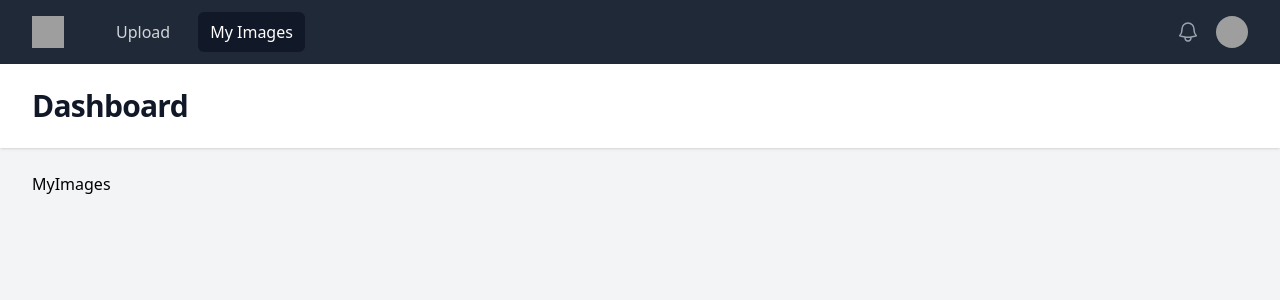
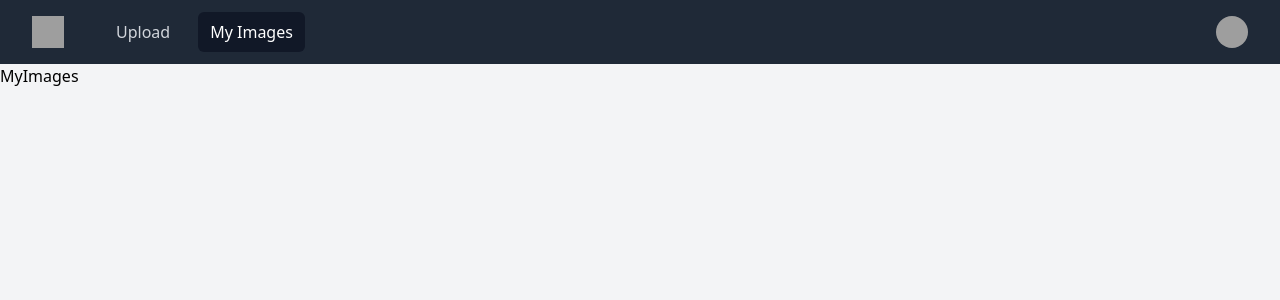
Before and after one commit to matthewserafica01/todo-list-laravel, a Vue app in the folder frontend/: page /images in a window 1280 px wide. Shown: the top 300 px of the page. Built offline with nearby package versions, Linux system fonts and the light colour scheme; grey boxes are pictures that could not be loaded.

Commit message:
Refactor DefaultLayout component to fix the navigation and remove notification button

```diff
--- a/frontend/src/components/DefautlLayout.vue
+++ b/frontend/src/components/DefautlLayout.vue
@@ -21,12 +21,6 @@
                     </div>
                     <div class="hidden md:block">
                         <div class="flex items-center ml-4 md:ml-6">
-                            <button type="button"
-                                class="relative p-1 text-gray-400 bg-gray-800 rounded-full hover:text-white focus:outline-none focus:ring-2 focus:ring-white focus:ring-offset-2 focus:ring-offset-gray-800">
-                                <span class="absolute -inset-1.5" />
-                                <span class="sr-only">View notifications</span>
-                                <BellIcon class="size-6" aria-hidden="true" />
-                            </button>
 
                             <!-- Profile dropdown -->
                             <Menu as="div" class="relative ml-3">
@@ -47,9 +41,14 @@
                                     <MenuItems
                                         class="absolute right-0 z-10 w-48 py-1 mt-2 origin-top-right bg-white rounded-md shadow-lg ring-1 ring-black/5 focus:outline-none">
                                         <MenuItem v-for="item in userNavigation" :key="item.name" v-slot="{ active }">
-                                        <a :href="item.href"
-                                            :class="[active ? 'bg-gray-100 outline-none' : '', 'block px-4 py-2 text-sm text-gray-700']">{{
-                                                item.name }}</a>
+                                        <a v-if="item.name !== 'Sign out'" :href="item.href"
+                                            :class="[active ? 'bg-gray-100 outline-none' : '', 'block px-4 py-2 text-sm text-gray-700']">
+                                            {{ item.name }}
+                                        </a>
+                                        <button v-else @click="logout"
+                                            :class="[active ? 'bg-gray-100 outline-none w-full text-start' : '', 'block px-4 py-2 text-sm text-gray-700']">
+                                            {{ item.name }}
+                                        </button>
                                         </MenuItem>
                                     </MenuItems>
                                 </transition>
@@ -86,38 +85,28 @@
                             <div class="font-medium text-white text-base/5">{{ user.name }}</div>
                             <div class="text-sm font-medium text-gray-400">{{ user.email }}</div>
                         </div>
-                        <button type="button"
-                            class="relative p-1 ml-auto text-gray-400 bg-gray-800 rounded-full shrink-0 hover:text-white focus:outline-none focus:ring-2 focus:ring-white focus:ring-offset-2 focus:ring-offset-gray-800">
-                            <span class="absolute -inset-1.5" />
-                            <span class="sr-only">View notifications</span>
-                            <BellIcon class="size-6" aria-hidden="true" />
-                        </button>
                     </div>
-                    <div class="px-2 mt-3 space-y-1">
-                        <DisclosureButton v-for="item in userNavigation" :key="item.name" as="a" :href="item.href"
-                            class="block px-3 py-2 text-base font-medium text-gray-400 rounded-md hover:bg-gray-700 hover:text-white">
-                            {{ item.name }}</DisclosureButton>
+                    <div class="px-2 mt-3 space-y-1" v-for="item in userNavigation" :key="item.name">
+                        <DisclosureButton v-if="item.name !== 'Sign out'" as="a" :href="item.href"
+                            class="block w-full px-3 py-2 text-base font-medium text-gray-400 rounded-md text-start hover:bg-gray-700 hover:text-white">
+                            {{ item.name }}
+                        </DisclosureButton>
+                        <DisclosureButton v-else as="button" @click="logout"
+                            class="block w-full px-3 py-2 text-base font-medium text-gray-400 rounded-md text-start hover:bg-gray-700 hover:text-white">
+                            {{ item.name }}
+                        </DisclosureButton>
                     </div>
                 </div>
             </DisclosurePanel>
         </Disclosure>
 
-        <header class="bg-white shadow">
-            <div class="px-4 py-6 mx-auto max-w-7xl sm:px-6 lg:px-8">
-                <h1 class="text-3xl font-bold tracking-tight text-gray-900">Dashboard</h1>
-            </div>
-        </header>
-        <main>
-            <div class="px-4 py-6 mx-auto max-w-7xl sm:px-6 lg:px-8">
-                <RouterView />
-            </div>
-        </main>
+        <RouterView />
     </div>
 </template>
 
 <script setup>
-import { Disclosure, DisclosureButton, DisclosurePanel, Menu, MenuButton, MenuItem, MenuItems } from '@headlessui/vue'
-import { Bars3Icon, BellIcon, XMarkIcon } from '@heroicons/vue/24/outline'
+import { Disclosure, DisclosureButton, DisclosurePanel, Menu, MenuButton, MenuItem, MenuItems } from '@headlessui/vue';
+import { Bars3Icon, XMarkIcon } from '@heroicons/vue/24/outline';
 
 const user = {
     name: 'Tom Cook',
@@ -128,10 +117,14 @@ const user = {
 const navigation = [
     { name: 'Upload', to: { name: 'Home' } },
     { name: 'My Images', to: { name: 'MyImages' } },
-]
+];
 const userNavigation = [
     { name: 'Your Profile', href: '#' },
     { name: 'Settings', href: '#' },
     { name: 'Sign out', href: '#' },
-]
+];
+
+function logout() {
+    console.log("logout");
+}
 </script>
```
